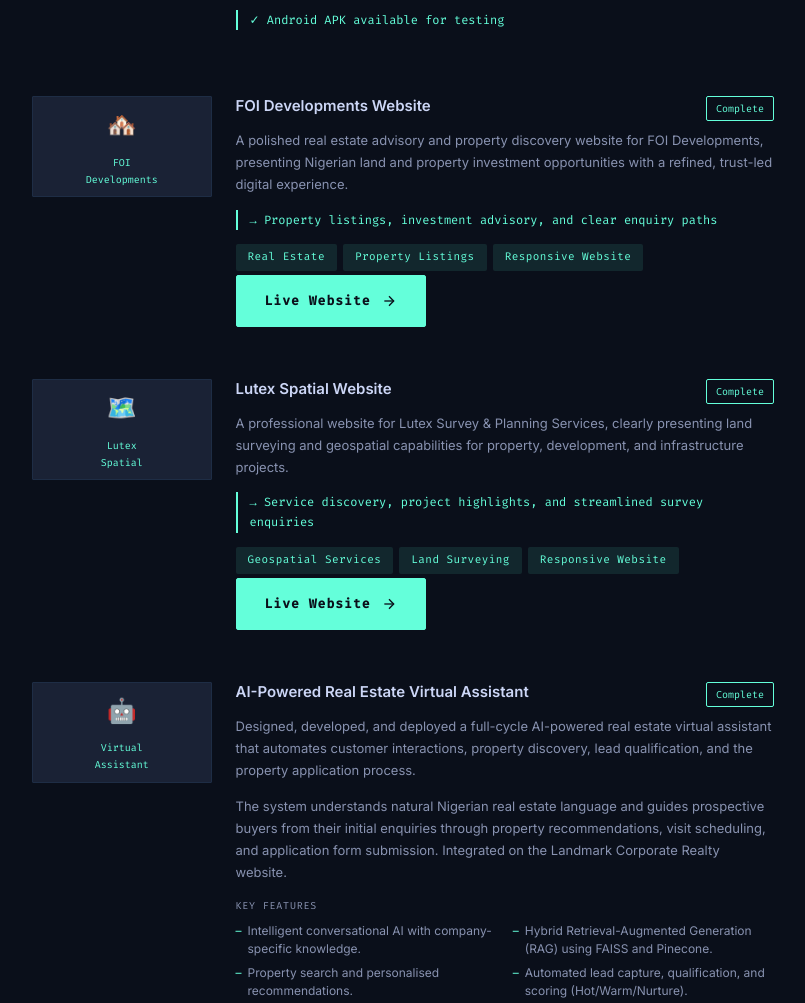
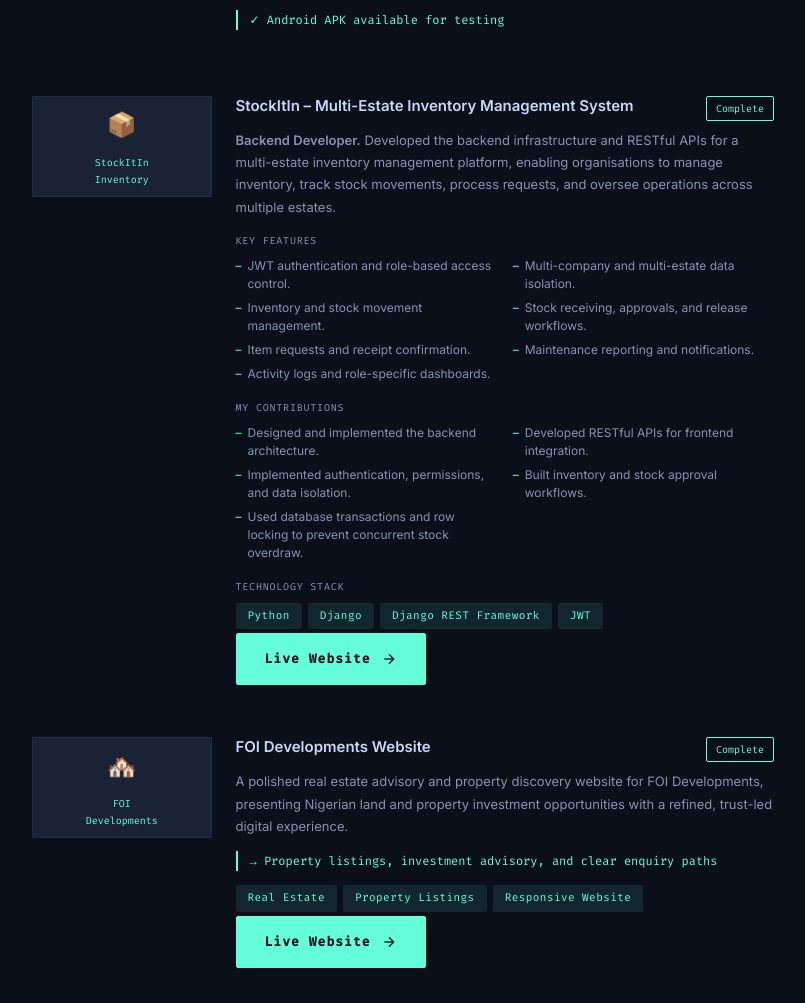
Before and after one commit to Exicutive/my-portfolio, a plain HTML site: page index.html in a window 1280 px wide. Shown: the part 2640-3643 px from the top of the page, without its empty margins (417-1222 px from the left). Drawn offline with Linux system fonts and the light colour scheme.

Commit message:
Added to ptojects

```diff
--- a/index.html
+++ b/index.html
@@ -1056,6 +1056,50 @@ main {
         <div class="proj-card">
           <div class="proj-thumb">
             <div class="proj-thumb-inner">
+              <div class="proj-thumb-icon">📦</div>
+              <span>StockItIn<br>Inventory</span>
+            </div>
+          </div>
+          <div class="proj-body">
+            <div class="proj-header">
+              <div class="proj-name">StockItIn – Multi-Estate Inventory Management System</div>
+              <span class="proj-status">Complete</span>
+            </div>
+            <p class="proj-desc">
+              <strong>Backend Developer.</strong> Developed the backend infrastructure and RESTful APIs for a multi-estate inventory management platform, enabling organisations to manage inventory, track stock movements, process requests, and oversee operations across multiple estates.
+            </p>
+            <div class="proj-kicker">Key features</div>
+            <ul class="proj-features">
+              <li>JWT authentication and role-based access control.</li>
+              <li>Multi-company and multi-estate data isolation.</li>
+              <li>Inventory and stock movement management.</li>
+              <li>Stock receiving, approvals, and release workflows.</li>
+              <li>Item requests and receipt confirmation.</li>
+              <li>Maintenance reporting and notifications.</li>
+              <li>Activity logs and role-specific dashboards.</li>
+            </ul>
+            <div class="proj-kicker">My contributions</div>
+            <ul class="proj-features">
+              <li>Designed and implemented the backend architecture.</li>
+              <li>Developed RESTful APIs for frontend integration.</li>
+              <li>Implemented authentication, permissions, and data isolation.</li>
+              <li>Built inventory and stock approval workflows.</li>
+              <li>Used database transactions and row locking to prevent concurrent stock overdraw.</li>
+            </ul>
+            <div class="proj-kicker">Technology stack</div>
+            <div class="chip-row">
+              <span class="chip">Python</span><span class="chip">Django</span><span class="chip">Django REST Framework</span><span class="chip">JWT</span>
+            </div>
+            <a class="cta-btn cta-primary" href="https://stockitin.netlify.app/login" target="_blank" rel="noopener">
+              <span>Live Website</span>
+              <svg width="16" height="16" viewBox="0 0 24 24" fill="none" stroke="currentColor" stroke-width="2"><line x1="5" y1="12" x2="19" y2="12"/><polyline points="12 5 19 12 12 19"/></svg>
+            </a>
+          </div>
+        </div>
+
+        <div class="proj-card">
+          <div class="proj-thumb">
+            <div class="proj-thumb-inner">
               <div class="proj-thumb-icon">🏘️</div>
               <span>FOI<br>Developments</span>
             </div>
```
